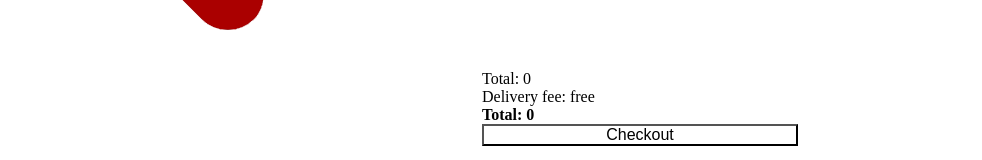
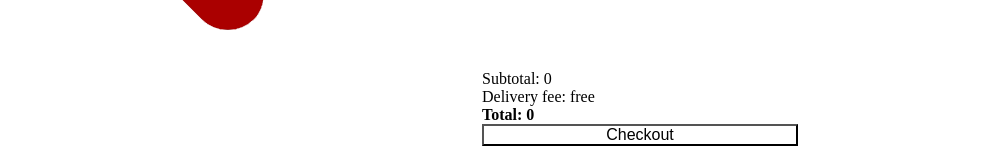
Before and after one commit to Crazzy4999/kurzus, a Vue app: page /cart in a window 1280 px wide. Shown: the part 454-614 px from the top of the page, without its empty margins (0-982 px from the left). Built offline with nearby package versions, Linux system fonts and the light colour scheme; the HTML template or start-up script is replaced by a standard one.

Commit message:
Added better wording

```diff
--- a/src/views/CartView.vue
+++ b/src/views/CartView.vue
@@ -20,7 +20,7 @@ let totalCost = ref(0)
                 <Product v-for="p in products" :product="p" @total="(t) => totalCost += t"/>
             </div>
             <div class="prices-container">
-                <div class="pricing">Total: {{ totalCost }}</div>
+                <div class="pricing">Subtotal: {{ totalCost }}</div>
                 <div class="pricing">Delivery fee: {{ deliveryFee === undefined ? "free" : deliveryFee }}</div>
                 <div class="total">Total: {{ totalCost + (deliveryFee === undefined ? 0 : deliveryFee) }}</div>
             </div>
```
